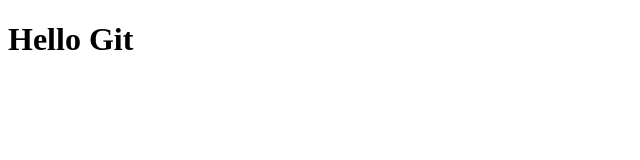
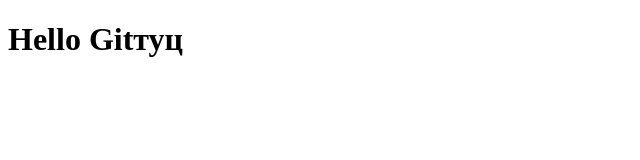
Before and after one commit to denis-shulikov/git-course, a plain HTML site: page index.html in a window 1280 px wide. Shown: the full height of the page, 0-640 px from the left. Drawn offline with Linux system fonts and the light colour scheme.

Commit message:
test branch

```diff
--- a/index.html
+++ b/index.html
@@ -7,6 +7,6 @@
     <title>Git course</title>
 </head>
 <body>
-    <h1>Hello Git</h1>
+    <h1>Hello Gitтуц</h1>
 </body>
 </html>
```
